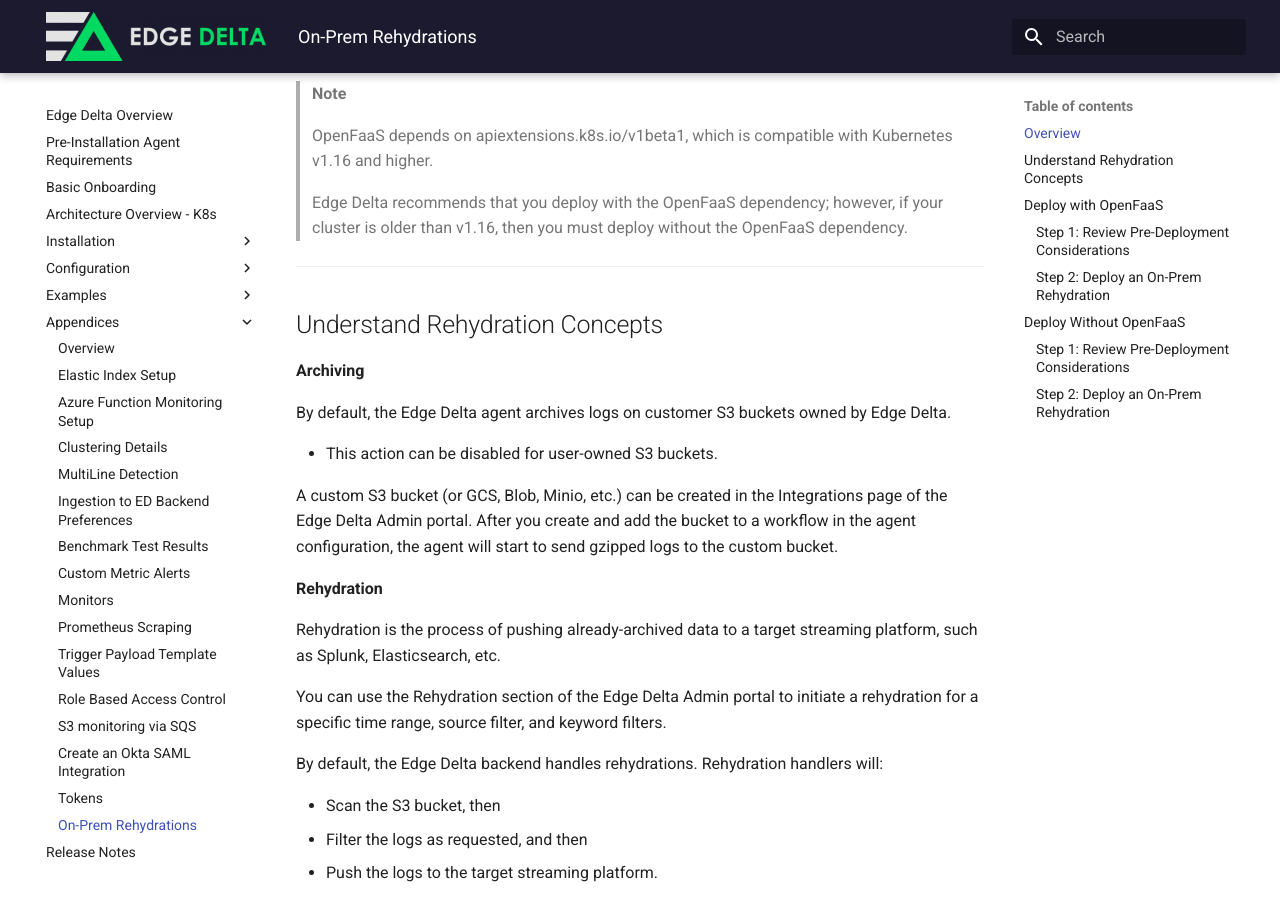
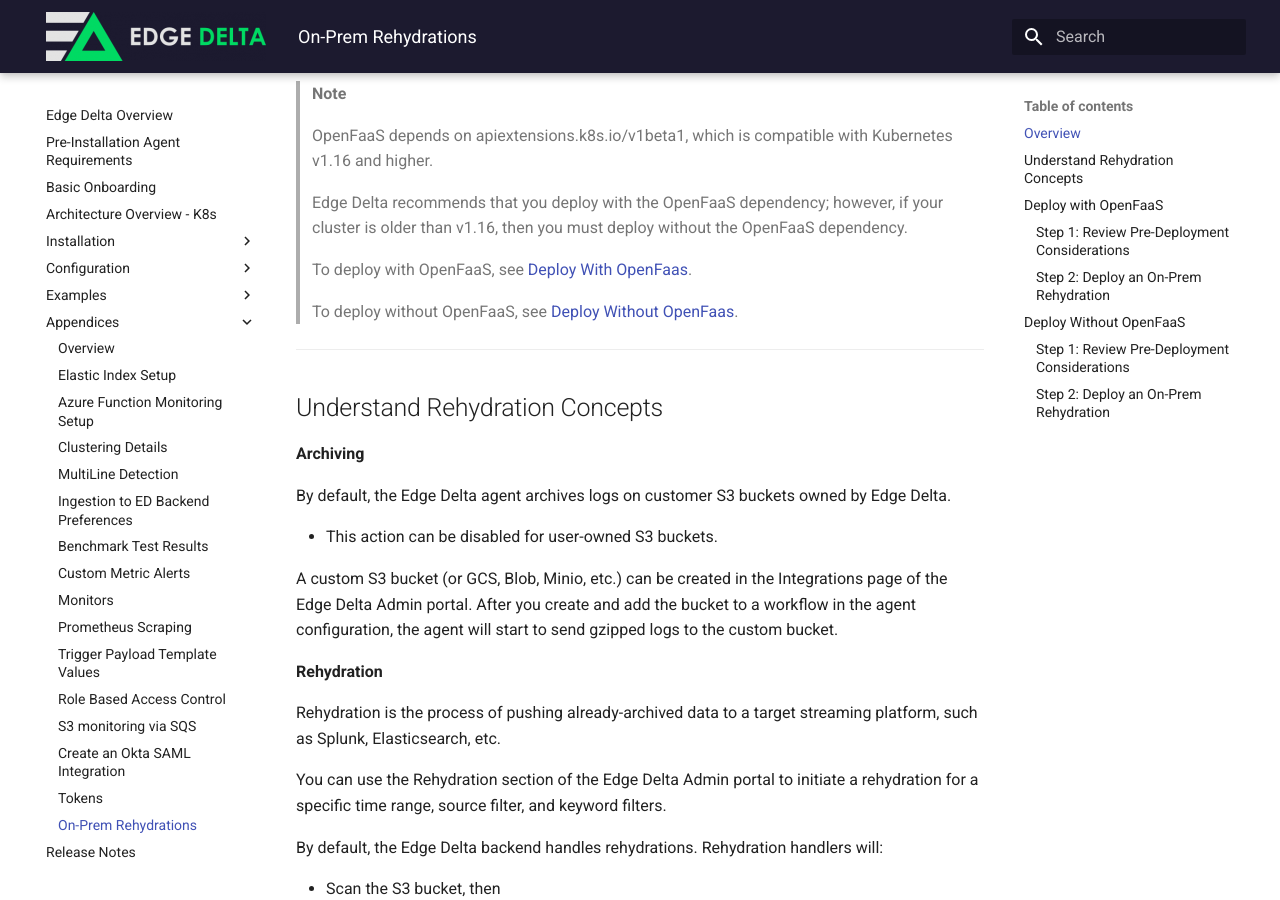
Before and after one commit to edgedelta/docs, an MkDocs documentation site: the page built from docs/appendices/on-prem-rehydration.md, in a window 1280 px wide and 900 px high, scrolled down 325 px. Built offline with MkDocs 1.6.1 and Material for MkDocs 9.7.7, drawn with Linux system fonts in a browser that asks for light colours.

Commit message:
Update on-prem-rehydration.md

```diff
--- a/docs/appendices/on-prem-rehydration.md
+++ b/docs/appendices/on-prem-rehydration.md
@@ -13,6 +13,10 @@ You can deploy an on-prem rehydration with or without the OpenFaaS dependency.
 > OpenFaaS depends on apiextensions.k8s.io/v1beta1, which is compatible with Kubernetes v1.16 and higher.
 >
 > Edge Delta recommends that you deploy with the OpenFaaS dependency; however, if your cluster is older than v1.16, then you must deploy without the OpenFaaS dependency.
+>
+> To deploy with OpenFaaS, see [Deploy With OpenFaas](#deploy-with-openfaas).
+>
+> To deploy without OpenFaaS, see [Deploy Without OpenFaas](#deploy-without-openfaas).
 
 ***
 
```
